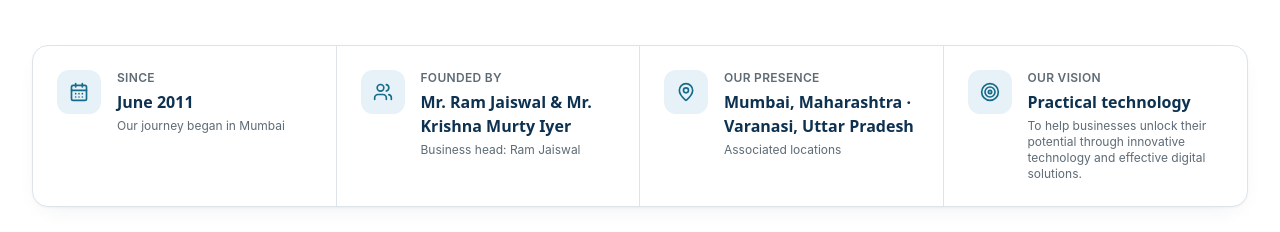
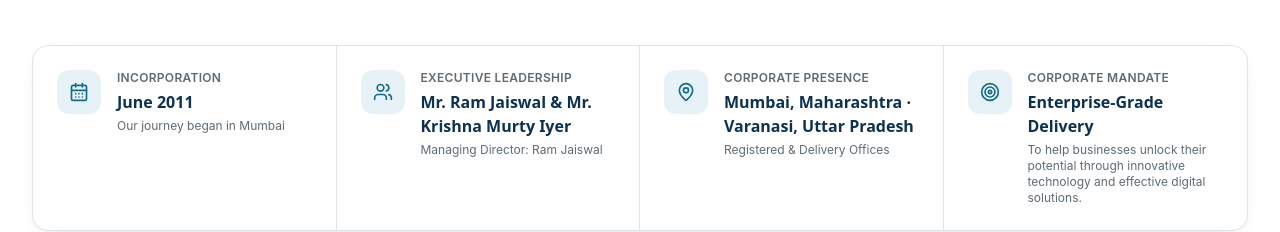
Before and after one commit to shriyanjaiswal/maxus-it, a React (Vite) app: page / in a window 1280 px wide. Shown: the part 829-1061 px from the top of the page. Built offline with nearby package versions, Linux system fonts and the light colour scheme; no server answers.

Commit message:
Professionalize corporate credentials, executive leadership labels, and official authentication communication desks

```diff
--- a/src/pages/About.tsx
+++ b/src/pages/About.tsx
@@ -122,7 +122,7 @@ export function About() {
           <dl className="grid gap-6 rounded-(--radius-card) border border-line bg-canvas p-8 sm:grid-cols-2">
             <div>
               <dt className="text-xs font-semibold tracking-wide text-muted uppercase">
-                Established
+                Incorporation &amp; Heritage
               </dt>
               <dd className="mt-2 font-display text-lg font-bold text-navy">
                 {company.established.label}
@@ -131,19 +131,21 @@ export function About() {
             </div>
             <div>
               <dt className="text-xs font-semibold tracking-wide text-muted uppercase">
-                Associated Locations
+                Operating Offices &amp; Regional Presence
               </dt>
               <dd className="mt-2 font-display text-lg font-bold text-navy">{locationsLabel}</dd>
+              <dd className="mt-1 text-sm text-muted">Dual regional delivery centers across India</dd>
             </div>
-            <div className="sm:col-span-2">
+            <div className="sm:col-span-2 pt-4 border-t border-line/60">
               <dt className="text-xs font-semibold tracking-wide text-muted uppercase">
-                Founded By
+                Executive Leadership &amp; Board of Directors
               </dt>
-              <dd className="mt-2 space-y-1 font-display text-lg font-bold text-navy">
+              <dd className="mt-3 grid gap-3 sm:grid-cols-2 font-display text-base font-bold text-navy">
                 {company.founders.map((founder) => (
-                  <span key={founder.name} className="block">
-                    {founder.name}
-                  </span>
+                  <div key={founder.name} className="flex items-center gap-2.5 rounded-lg border border-line/70 bg-surface px-4 py-2.5">
+                    <span className="size-2 rounded-full bg-blue" />
+                    <span>{founder.name}</span>
+                  </div>
                 ))}
               </dd>
             </div>
--- a/src/pages/Contact.tsx
+++ b/src/pages/Contact.tsx
@@ -19,27 +19,27 @@ type Channel = {
 const channels: Channel[] = [
   {
     Icon: Phone,
-    label: 'Call us',
+    label: 'Direct Consultation Line',
     value: company.contact.phoneDisplay,
     href: telLink,
-    note: `${company.contact.person}, ${company.contact.title}`,
+    note: `${company.contact.person} (${company.contact.title} & Authorized Representative)`,
     unverified: false,
   },
   {
     Icon: Mail,
-    label: 'Email us',
+    label: 'Official Corporate Desk',
     value: company.contact.email,
     href: mailtoLink(),
-    note: 'Include your requirement and a good time to call',
-    unverified: company.contact.emailUnverified,
+    note: 'Priority commercial inquiries & enterprise proposals',
+    unverified: false,
   },
   {
     Icon: MessageCircle,
-    label: 'WhatsApp',
-    value: 'Start a chat',
-    href: whatsappLink(`Hello ${company.shortName}, I would like to discuss a project.`),
-    note: 'Opens WhatsApp with a prefilled message',
-    unverified: company.contact.whatsappUnverified,
+    label: 'Official Enterprise WhatsApp',
+    value: 'Direct Business Chat',
+    href: whatsappLink(`Hello ${company.shortName}, I would like to schedule an enterprise consultation.`),
+    note: 'Instant connectivity with our software architect desk',
+    unverified: false,
     external: true,
   },
 ]
--- a/src/pages/Home.tsx
+++ b/src/pages/Home.tsx
@@ -18,29 +18,29 @@ import { ContactCTA } from '../components/ContactCTA'
 const facts = [
   {
     Icon: CalendarDays,
-    label: 'Since',
+    label: 'Incorporation',
     value: company.established.label.replace('Since ', ''),
     note: company.established.note,
-    unverified: company.established.unverified,
+    unverified: false,
   },
   {
     Icon: Users,
-    label: 'Founded By',
+    label: 'Executive Leadership',
     value: company.founders.map((f) => f.name).join(' & '),
-    note: 'Business head: ' + company.contact.person,
-    unverified: company.founders.some((f) => f.unverified),
+    note: 'Managing Director: ' + company.contact.person,
+    unverified: false,
   },
   {
     Icon: MapPin,
-    label: 'Our Presence',
+    label: 'Corporate Presence',
     value: locationsLabel,
-    note: 'Associated locations',
-    unverified: company.locations.some((l) => l.unverified),
+    note: 'Registered & Delivery Offices',
+    unverified: false,
   },
   {
     Icon: Target,
-    label: 'Our Vision',
-    value: 'Practical technology',
+    label: 'Corporate Mandate',
+    value: 'Enterprise-Grade Delivery',
     note: company.vision,
     unverified: false,
   },
```
